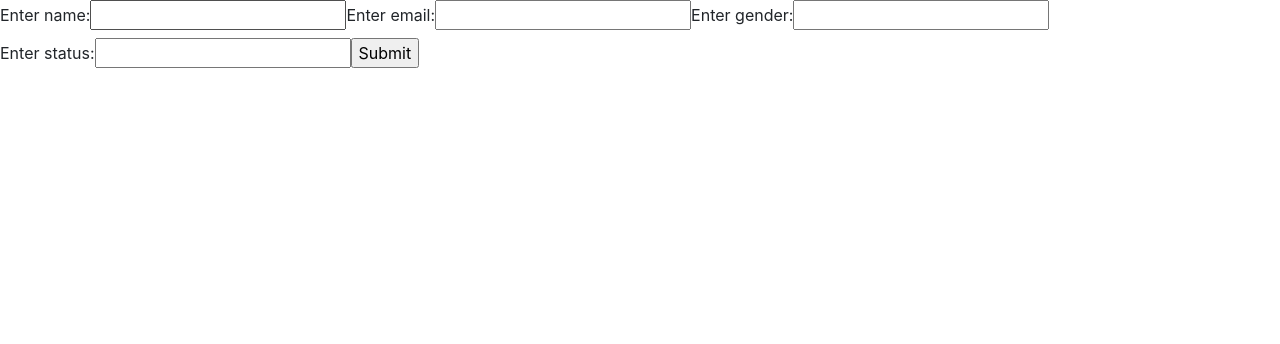
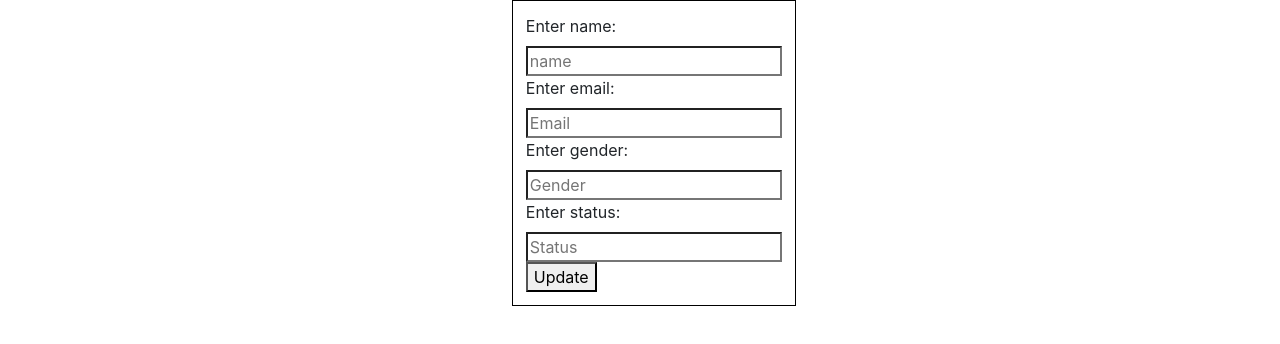
Before and after one commit to satyam8254/tensorGo, a React (Create React App) app in the folder frontend/: page /form in a window 1280 px wide. Shown: the top 344 px of the page. Built offline with nearby package versions, Linux system fonts and the light colour scheme.

Commit message:
First commit

```diff
--- /dev/null
+++ b/frontend/src/components/form.css
@@ -0,0 +1,16 @@
+.form-container{
+    display: flex;
+    flex-direction: column;
+    width: fit-content;
+}
+
+.main-form-container{
+    width:fit-content;
+    margin-left: 40%;
+    border: 1px solid black;
+    padding: 1%;
+}
+
+input{
+    background-color: white;
+}
--- a/frontend/src/components/form.js
+++ b/frontend/src/components/form.js
@@ -1,13 +1,65 @@
 import React from "react";
+import "./form.css";
+
 function Form(){
+    // const [name, setName] = useState("");
+    // const [email, setEmail] = useState("");
+    // const [gender, setGender] = useState("");
+    // const [status, seStatus] = useState("");
+
+    // const {id} = useParams();
+    // const [userdata,setData] = useState({});
+
+    // useEffect(()=>{
+    //     const fetchData = ()=>{
+    //         fetch(`http://localhost:5000/users/${id}`)
+    //             .then((response)=>{
+    //                 return response.json();
+    //             })
+    //             .then((data)=>{
+    //                 console.log(data);
+    //                 setData(data)
+    //         })
+    //     }
+    //     fetchData();
+    // },[id])
+
+
     return(
-        <div>
+        <div className="main-form-container">
             <form>
-                <label>Enter name:<input type="text" /></label>
-                <label>Enter email:<input type="text" /></label>
-                <label>Enter gender:<input type="text" /></label>
-                <label>Enter status:<input type="text" /></label>
-                <input type="submit" />
+                <div className="form-container">
+
+                <label>Enter name:</label>
+                <input type="text"
+                placeholder="name"
+                name="name"
+                // onChange={(e) => setName(e.target.value)}
+                />
+
+                <label>Enter email:</label>
+                <input type="text"
+                placeholder="Email"
+                name="email"
+                // onChange={(e) => setEmail(e.target.value)}
+                />
+
+                <label>Enter gender:</label>
+                <input type="text"
+                placeholder="Gender"
+                name="gender"
+                // onChange={(e) => setGender(e.target.value)}
+                />
+
+                <label>Enter status:</label>
+                <input type="text"
+                placeholder="Status"
+                name="status"
+                // onChange={(e) => seStatus(e.target.value)}
+                />
+                </div>
+                <button onClick="">Update</button>
+
             </form>
 
         </div>
--- a/frontend/src/components/homebody.js
+++ b/frontend/src/components/homebody.js
@@ -36,7 +36,7 @@ function Homebody(){
                                     <div class="card-footer">
                                     <div className="footer-container">
                                         <div className="footer-container-item"><Link to={`/users/${data._id}`}><button className="btn">View</button></Link> </div>
-                                        <div className="footer-container-item"><Link to="/form"><button className="btn">Edit</button></Link></div>
+                                        <div className="footer-container-item"><Link to={"/form"}><button className="btn">Edit</button></Link></div>
                                         <div className="footer-container-item"><button className="btn">Export</button></div>
                                     </div>
                                     </div>
```
Also changed, not shown: 2 other files (tests, documents, lock files or other folders).
